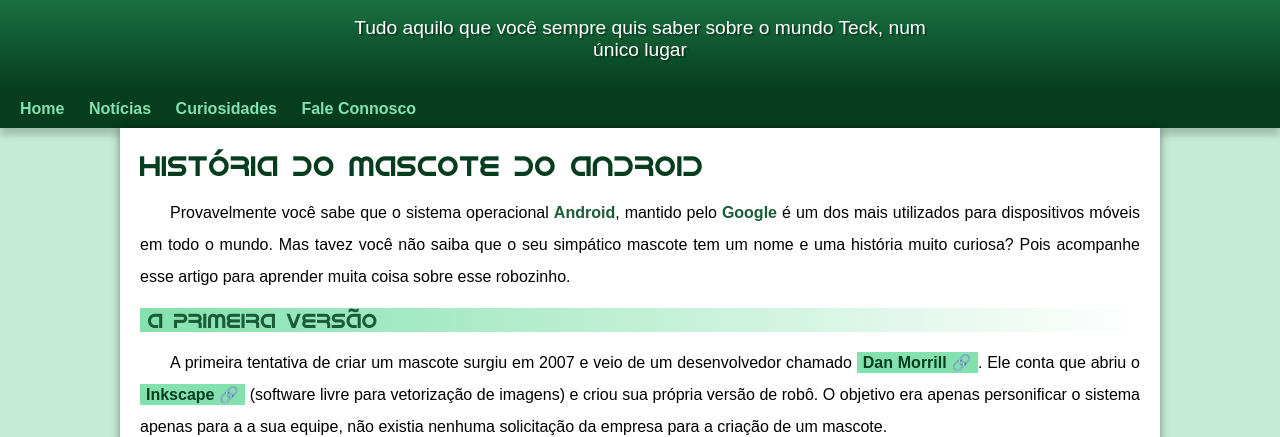
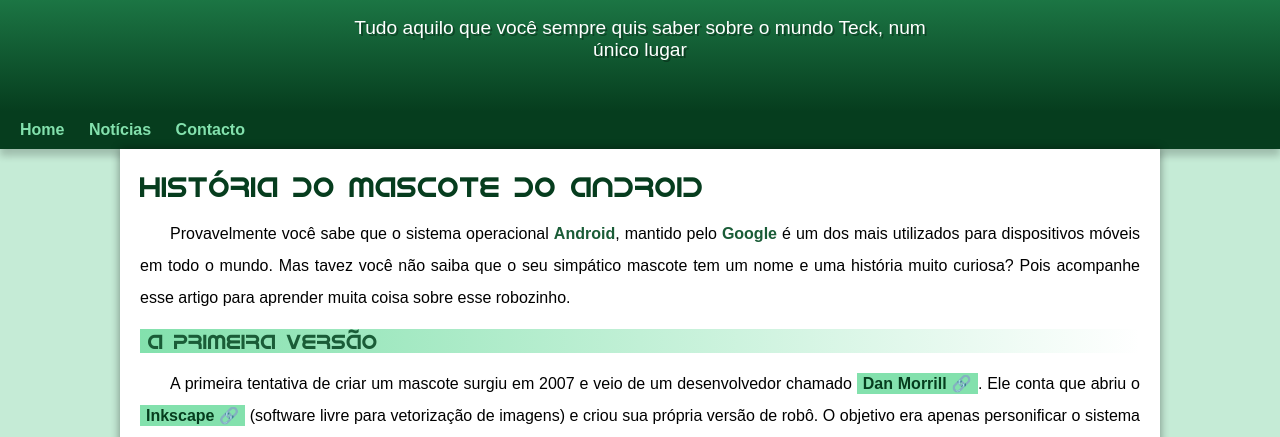
Before and after one commit to joelffmoreira/projeto-android, a plain HTML site: page index.html in a window 1280 px wide. Shown: the part 100-537 px from the top of the page. Drawn offline with Linux system fonts and the light colour scheme.

Commit message:
problema de padding corrigido

```diff
--- a/index.html
+++ b/index.html
@@ -15,8 +15,7 @@
     <nav>
         <a href="#">Home</a>
         <a href="#">Notícias</a>
-        <a href="#">Curiosidades</a>
-        <a href="#">Fale Connosco</a>
+        <a href="#">Contacto</a>
     </nav>
     <main>
         <article>
--- a/style/style.css
+++ b/style/style.css
@@ -59,7 +59,7 @@ header > p {
     padding-left: 10px;
     padding-right: 10px;
     margin: auto;
-    margin-bottom: 30px;
+    padding-bottom: 50px;
     text-shadow: 2px 2px 0px rgba(0, 0, 0, 0.315);
 }
 
```
